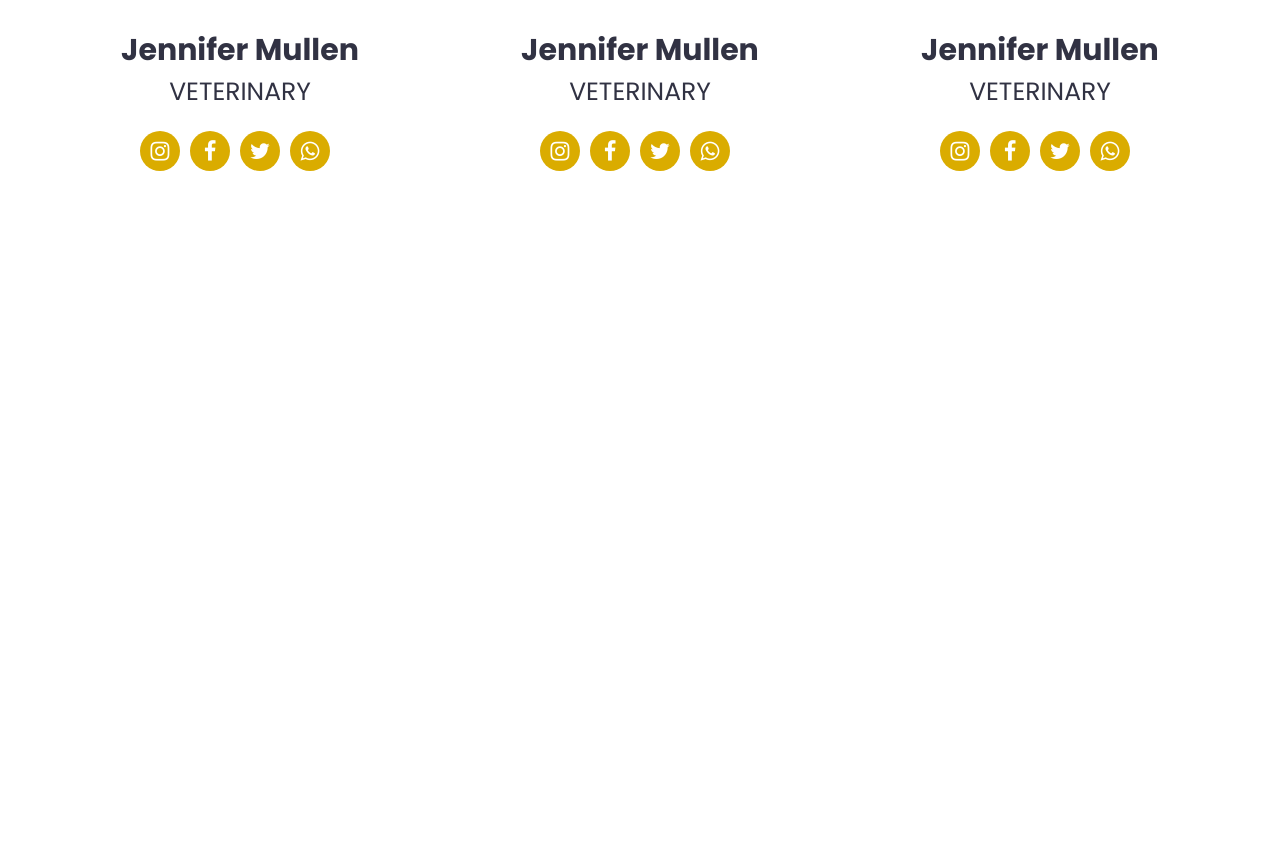
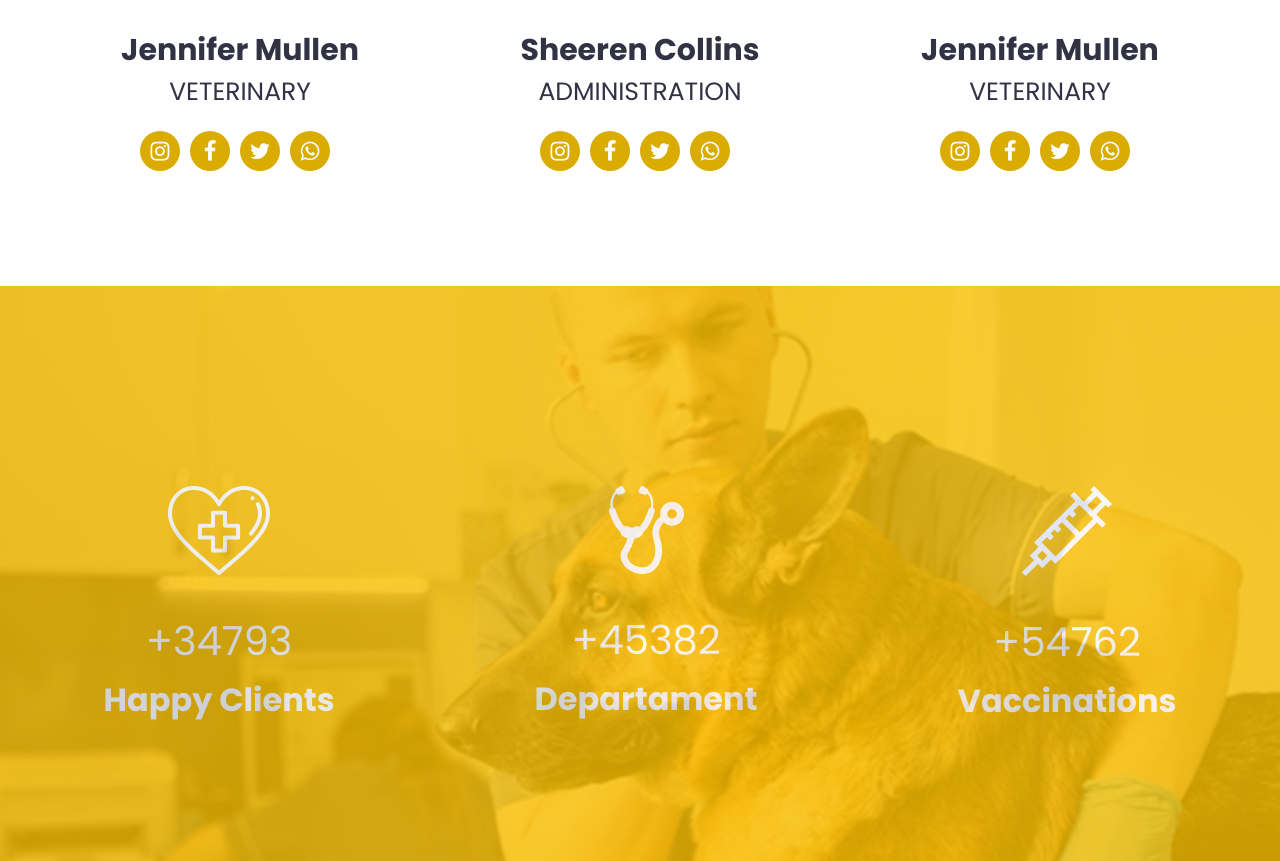
Before and after one commit to tarragon777/veterinary, a plain HTML site: page index.html in a window 1280 px wide. Shown: the part 5144-6005 px from the top of the page. Before the commit the page ends 5430 px from the top, so only its background shows below. Drawn offline with Linux system fonts and the light colour scheme.

Commit message:
added achievements block

```diff
--- a/css/style.css
+++ b/css/style.css
@@ -546,3 +546,49 @@ input::-webkit-input-placeholder {
     background-color: #fcc302;
     color: #313243;
 }
+
+.achievements {
+    height: 575px;
+    background: url("../img/mukhtar-3.jpg");
+    background-size: cover;
+}
+
+.achievments__inner {
+    padding-top: 200px;
+    margin: 0 auto;
+    width: 100%;
+    height: 100%;
+    opacity: 0.8;
+    background: #fcc302;
+}
+
+.achievements__items {
+    display: flex;
+    flex-wrap: wrap;
+    justify-content: center;
+}
+
+.achievements__item {
+    margin-left: 200px;
+    text-align: center;
+}
+
+.achievements__item:first-child {
+    margin-left: 0px;
+}
+
+.achievements__photo {
+    margin-bottom: 30px;
+}
+
+.achivements__numbers {
+    font-size: 40px;
+    color: #fff;
+    margin-bottom: 5px;
+}
+
+.achievements__text {
+    font-size: 32px;
+    color: #fff;
+    font-weight: 700;
+}
--- a/index.html
+++ b/index.html
@@ -218,8 +218,8 @@
                 </div>
                 <div class="team__item">
                     <img src="img/team/team-2.jpg" alt="team-1" class="team__photo">
-                    <h3 class="team__name">Jennifer Mullen</h3>
-                    <div class="team__spec">VETERINARY</div>
+                    <h3 class="team__name">Sheeren Collins</h3>
+                    <div class="team__spec">ADMINISTRATION</div>
                     <div class="social">
                         <a href="#" class="social__item" target="_blank">
                             <i class="fa fa-instagram" aria-hidden="true"></i>
@@ -259,5 +259,35 @@
     </div>
 </div>
 
+<div class="achievements">
+    <div class="achievments__inner">
+        <div class="container">
+            <div class="achievements__items">
+                <div class="achievements__item">
+                    <img class="achievements__photo" src="img/icons/icon-1.png" alt="icons">
+                    <div class="achivements__numbers">
+                        +34793
+                    </div>
+                    <div class="achievements__text">Happy Clients</div>
+                </div>
+                <div class="achievements__item">
+                    <img class="achievements__photo" src="img/icons/icon-2.png" alt="icons">
+                    <div class="achivements__numbers">
+                        +45382
+                    </div>
+                    <div class="achievements__text">Departament</div>
+                </div>
+                <div class="achievements__item">
+                    <img class="achievements__photo" src="img/icons/icon-3.png" alt="icons">
+                    <div class="achivements__numbers">
+                        +54762
+                    </div>
+                    <div class="achievements__text">Vaccinations</div>
+                </div>
+            </div>
+        </div>
+    </div>
+</div>
+
 </body>
 </html>
```
Also changed, not shown: img/icons/icon-1.png (added), img/icons/icon-2.png (added), img/icons/icon-3.png (added), img/mukhtar-3.jpg (added).
